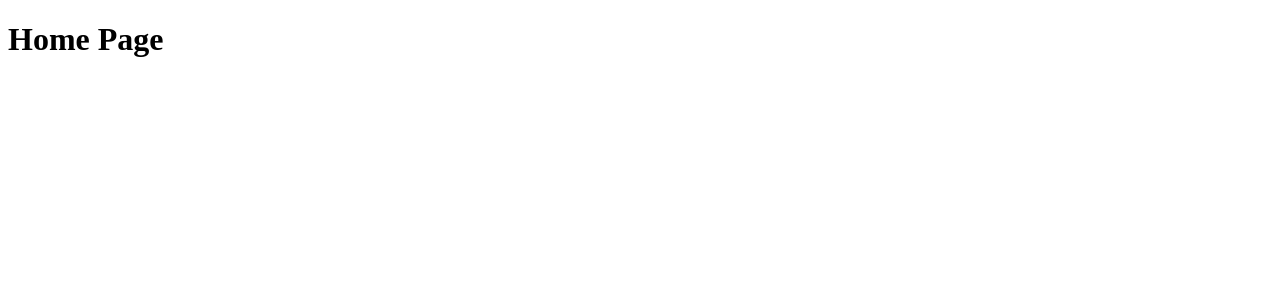
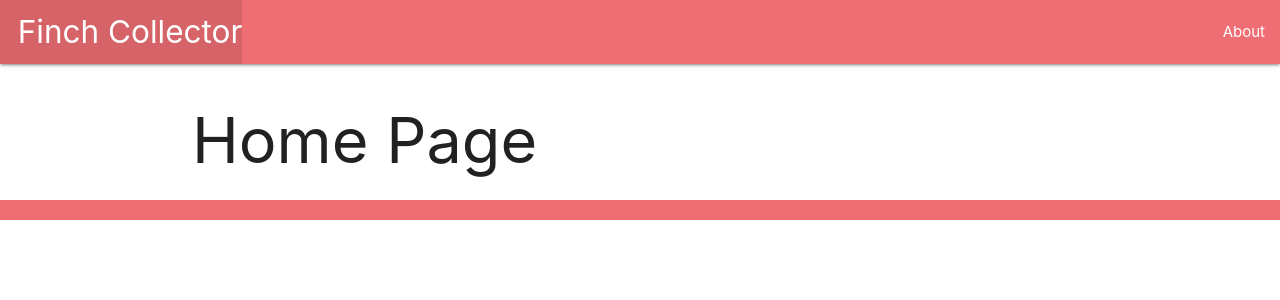
Before and after one commit to BeccaK8/finch-collector, a Django app: page / in a window 1280 px wide. Shown: the top 300 px of the page. Run offline with Django 5.2, Linux system fonts and the light colour scheme.

Commit message:
show about page

```diff
--- /dev/null
+++ b/main_app/templates/base.html
@@ -0,0 +1,31 @@
+<!DOCTYPE html>
+<html lang="en">
+<head>
+    <meta charset="UTF-8">
+    <meta name="viewport" content="width=device-width, initial-scale=1.0">
+    <meta http-equiv="X-UA-Compatible" content="ie=edge">
+    <title>Finch Collector</title>
+    <link rel="stylesheet" href="https://cdnjs.cloudflare.com/ajax/libs/materialize/1.0.0/css/materialize.min.css">
+</head>
+<body>
+    <header class="navbar-fixed">
+        <nav>
+        <div class="nav-wrapper">
+            <ul>
+            <li><a href="/" class="left brand-logo">&nbsp;&nbsp;Finch Collector</a></li>
+            </ul>
+            <ul class="right">
+            <li><a href="/about">About</a></li>
+            </ul>
+        </div>
+        </nav>
+    </header>
+    <main class="container">
+        {% block content %}
+        {% endblock %}
+    </main>
+    <footer class="page-footer">
+        <div class="right">All Rights Reserved, &copy; 2024 Finch Collector &nbsp;</div>
+    </footer>
+</body>
+</html>
--- a/main_app/templates/home.html
+++ b/main_app/templates/home.html
@@ -1,11 +1,6 @@
-<!DOCTYPE html>
-<html lang="en">
-<head>
-    <meta charset="UTF-8">
-    <meta name="viewport" content="width=device-width, initial-scale=1.0">
-    <title>Finch Collector</title>
-</head>
-<body>
+{% extends 'base.html' %}
+{% block content %}
+
     <h1>Home Page</h1>
-</body>
-</html>
+
+{% endblock %}
--- a/main_app/urls.py
+++ b/main_app/urls.py
@@ -3,4 +3,5 @@
 
 urlpatterns = [
     path('', views.home, name="home"),
+    path('about/', views.about, name="about"),
 ]
--- a/main_app/views.py
+++ b/main_app/views.py
@@ -4,3 +4,7 @@
 # Render home view - '/'
 def home(request):
     return render(request, 'home.html')
+
+# Render about page - '/about/'
+def about(request):
+    return render(request, 'about.html')
```
Also changed, not shown: main_app/templates/about.html (added, +8 -0 lines).
